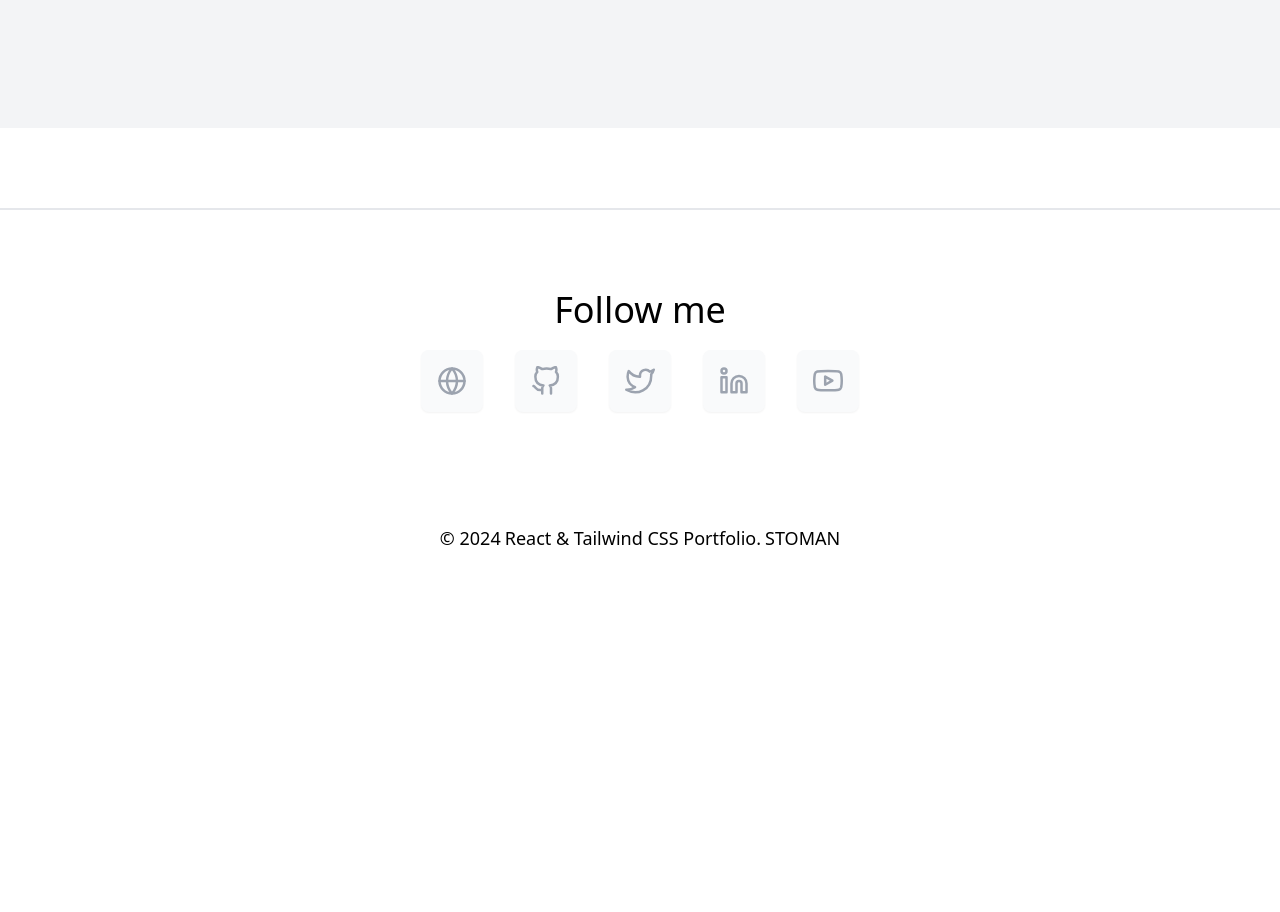
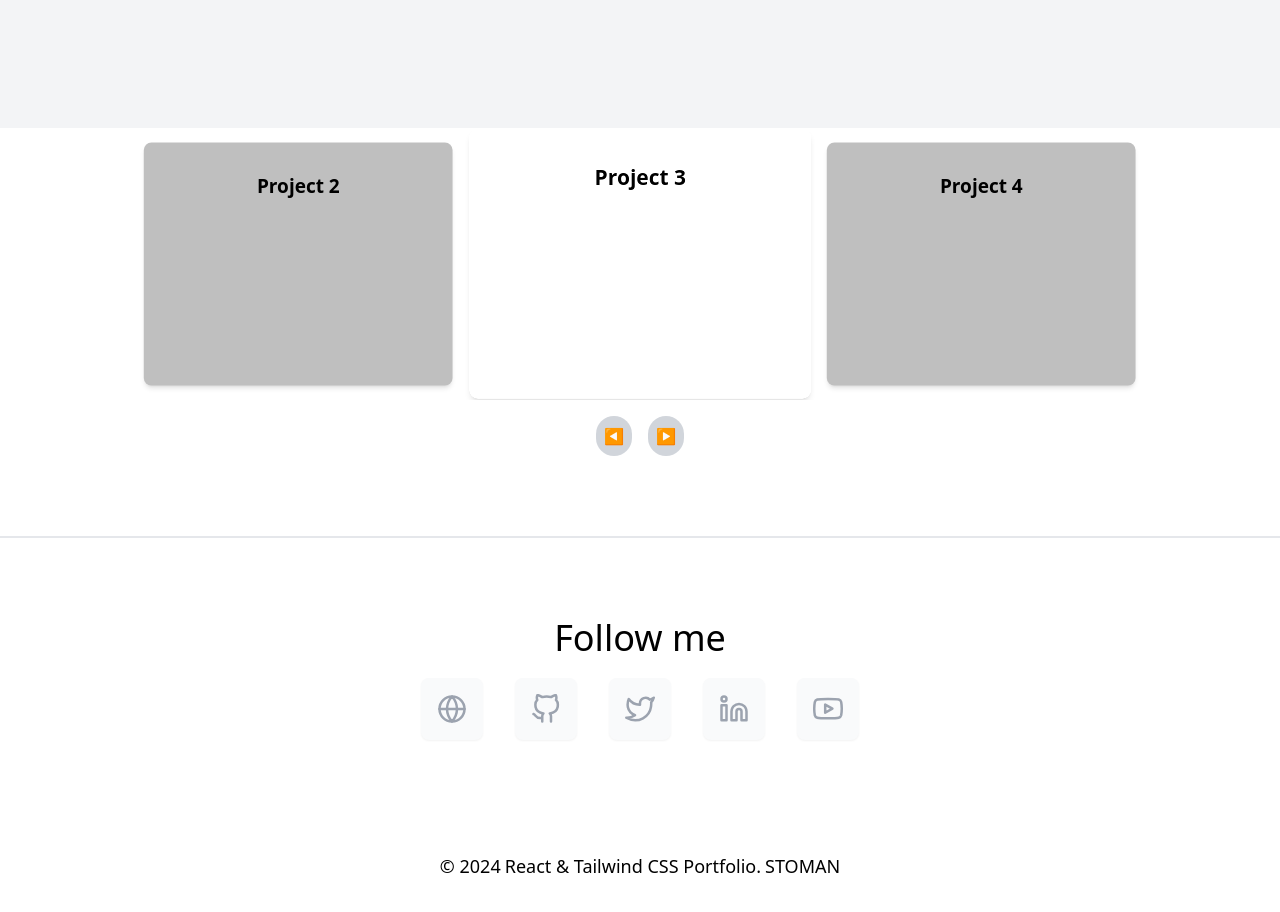
Before and after one commit to Julobulo/Portfolio, a React (Vite) app in the folder frontend/: page / in a window 1280 px wide. Shown: the part 1325-2237 px from the top of the page. Before the commit the page ends 1909 px from the top, so only its background shows below. Built offline with nearby package versions, Linux system fonts and the light colour scheme.

Commit message:
Projects - card logic
I made the cards' logic: moving right and left, responding to clicks on a card

```diff
--- a/frontend/src/App.tsx
+++ b/frontend/src/App.tsx
@@ -3,7 +3,7 @@ import Home from './components/Home'
 import Footer from './components/Footer'
 import About from './components/About';
 // import Timeline from './components/Timeline';
-// import Projects from './components/Projects';
+import Projects from './components/Projects';
 // import Contact from './components/Contact';
 // import Footer from './components/Footer';
 {
@@ -58,9 +58,9 @@ function App() {
         <Home />
       </div>
       <About />
-      {/* <Timeline />
+      {/* <Timeline /> */}
       <Projects />
-      <Contact /> */}
+      {/* <Contact /> */}
       <Footer />
     </div>
   )
--- /dev/null
+++ b/frontend/src/components/Projects.tsx
@@ -0,0 +1,75 @@
+import React, { useState } from 'react';
+
+const projects = [
+  { id: 1, title: 'Project 1' },
+  { id: 2, title: 'Project 2' },
+  { id: 3, title: 'Project 3' },
+  { id: 4, title: 'Project 4' },
+  { id: 5, title: 'Project 5' },
+  { id: 6, title: 'Project 6' },
+];
+
+const Projects = () => {
+  const [selectedIndex, setSelectedIndex] = useState(2);
+
+  const handleLeftClick = () => {
+    if (selectedIndex > 0) {
+      setSelectedIndex(selectedIndex - 1);
+    }
+  };
+
+  const handleRightClick = () => {
+    if (selectedIndex < projects.length - 1) {
+      setSelectedIndex(selectedIndex + 1);
+    }
+  };
+
+  const handleCardClick = (index) => {
+    setSelectedIndex(index);
+  };
+
+  return (
+    <div className="w-full flex flex-col items-center">
+      <div className="overflow-hidden w-full max-w-5xl">
+        <div
+          className="flex transition-transform duration-300"
+          style={{ transform: `translateX(calc(-${selectedIndex} * 33.3333% + 33.3333%))` }}
+        >
+          {projects.map((project, index) => (
+            <div
+              key={project.id}
+              className={`flex-none w-1/3 p-2 transition-transform duration-300 transform cursor-pointer ${
+                index === selectedIndex
+                  ? 'scale-105 brightness-110'
+                  : 'scale-95 brightness-75'
+              }`}
+              onClick={() => handleCardClick(index)}
+            >
+              <div className="bg-white dark:bg-gray-800 rounded-lg shadow-md p-8 text-center h-64">
+                <h3 className="text-xl font-bold">{project.title}</h3>
+              </div>
+            </div>
+          ))}
+        </div>
+      </div>
+      <div className="flex mt-4 space-x-4">
+        <button
+          onClick={handleLeftClick}
+          disabled={selectedIndex === 0}
+          className="bg-gray-300 p-2 rounded-full disabled:opacity-50"
+        >
+          &#9664;
+        </button>
+        <button
+          onClick={handleRightClick}
+          disabled={selectedIndex === projects.length - 1}
+          className="bg-gray-300 p-2 rounded-full disabled:opacity-50"
+        >
+          &#9654;
+        </button>
+      </div>
+    </div>
+  );
+};
+
+export default Projects;
```
